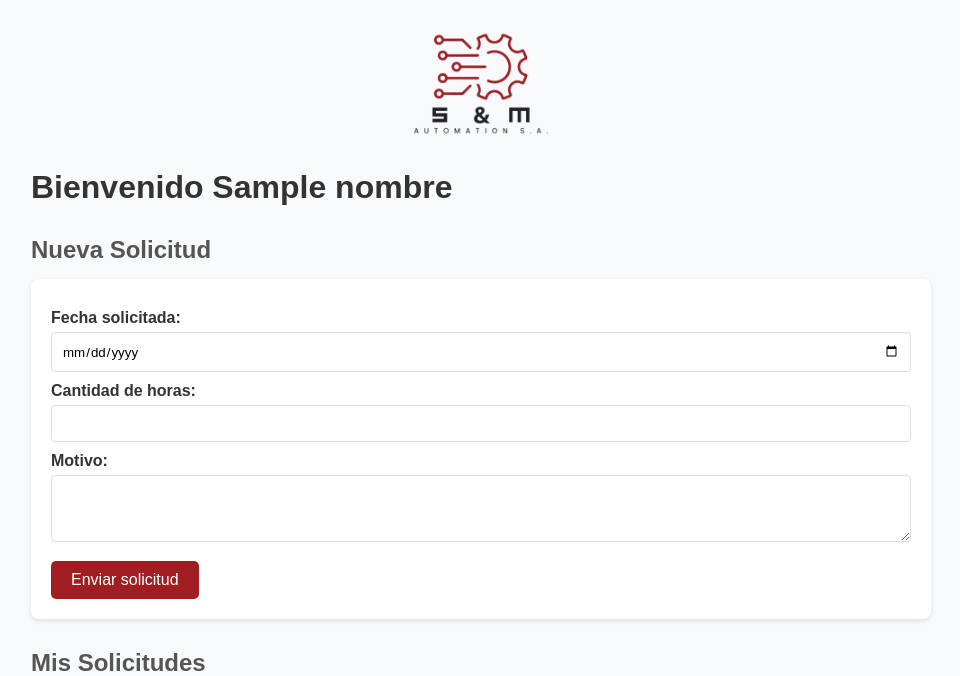
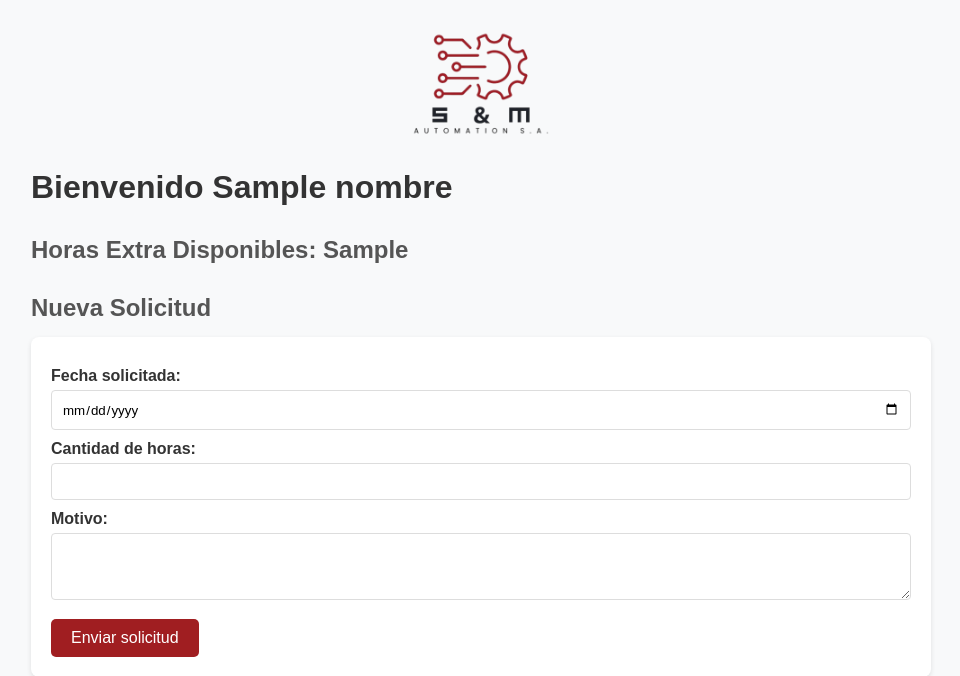
Before and after one commit to kandrada/app_horas_completa, a Flask app: template templates/empleado.html in a window 1280 px wide. Shown: the top 676 px of the page, without its empty margins (159-1119 px from the left). Run offline with Flask 3, Linux system fonts and the light colour scheme; the template is opened without the code that fills it: most values are stand-ins (such as "Sample title", 1, 10 or a date in 2020).

Commit message:
empleado.html

```diff
--- a/templates/empleado.html
+++ b/templates/empleado.html
@@ -3,6 +3,10 @@
 {% block content %}
 
 <h1>Bienvenido {{ nombre }}</h1>
+
+<div class="saldo-info">
+    <h2>Horas Extra Disponibles: <b>{{ saldo_horas }}</b></h2>
+</div>
 
 <h2>Nueva Solicitud</h2>
 <form method="POST">
@@ -40,4 +44,5 @@
     <p>No tienes solicitudes aún.</p>
 {% endif %}
 
+
 {% endblock %}
```
